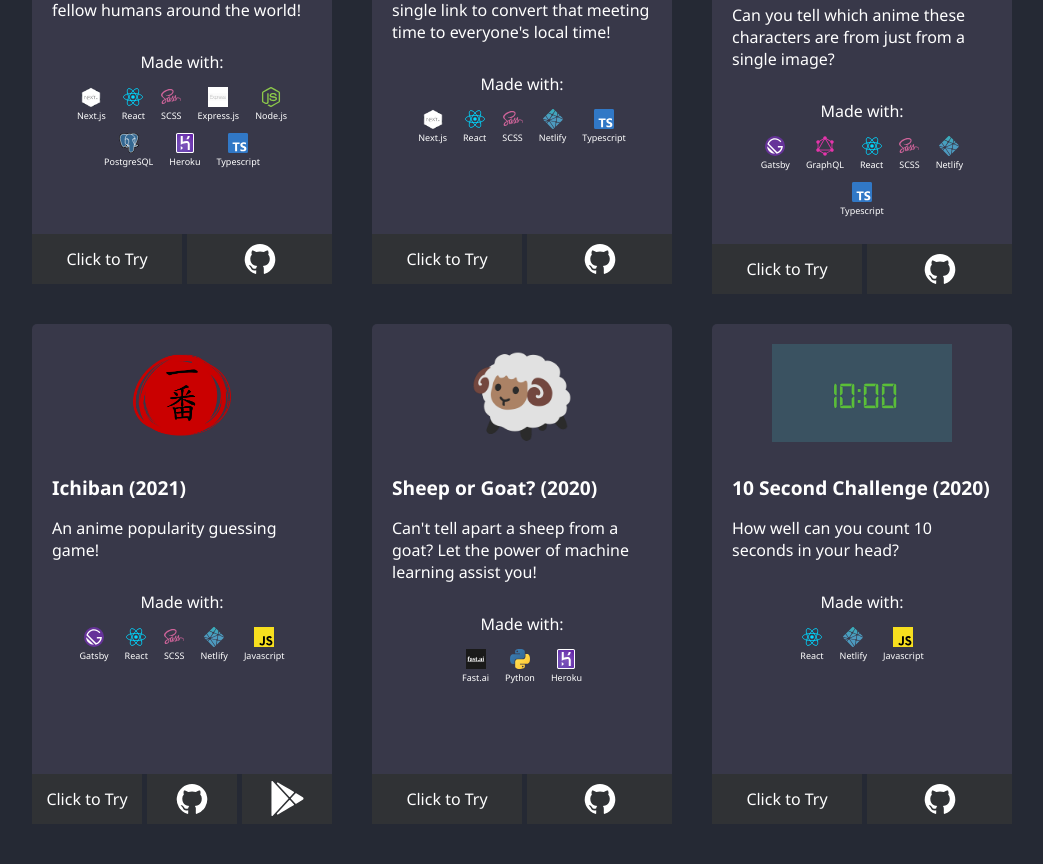
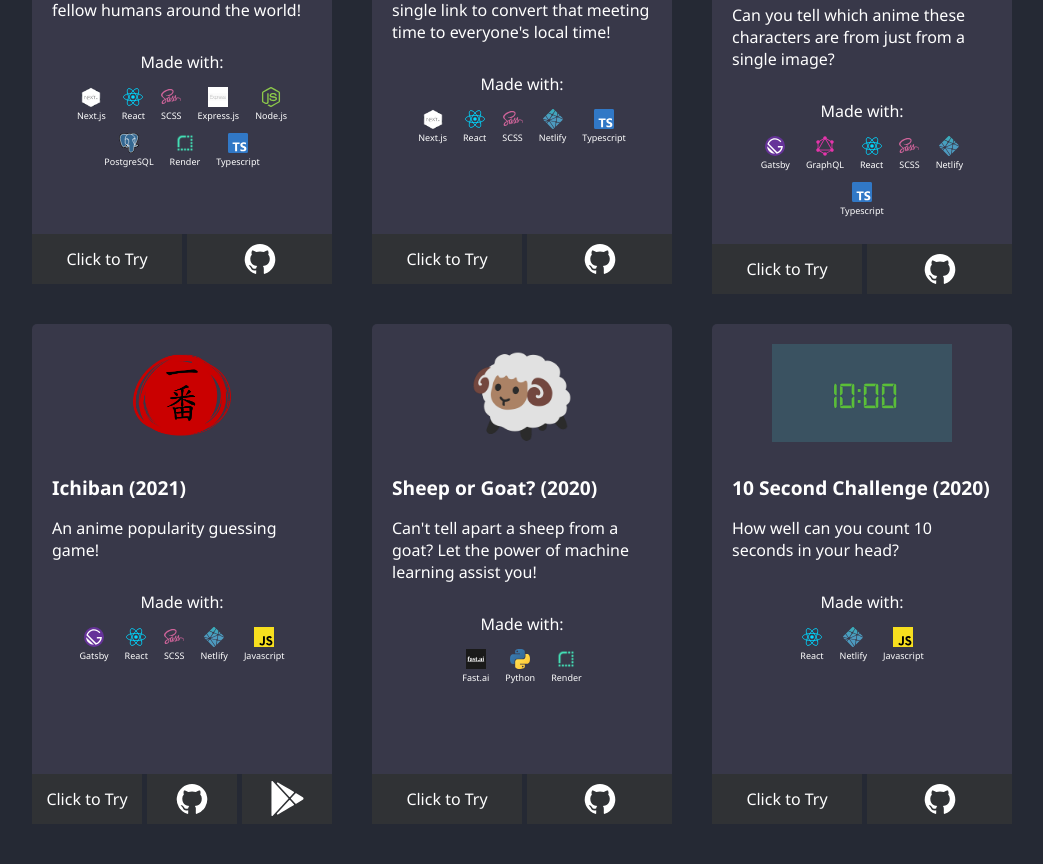
Before and after one commit to AjayLiu/ajayliu.com, a Next.js app: page /games in a window 1280 px wide. Shown: the part 2646-3510 px from the top of the page, without its empty margins (52-1095 px from the left). Built offline with nearby package versions, Linux system fonts and the light colour scheme.

Commit message:
change heroku to render

```diff
--- a/public/SkillList.tsx
+++ b/public/SkillList.tsx
@@ -163,6 +163,12 @@ const skills: Array<Skill> = [
     familiarity: 2,
   },
   {
+    image: "/img/render.png",
+    alt: "Render logo",
+    name: "Render",
+    familiarity: 2,
+  },
+  {
     image: "/img/tailwind.svg",
     alt: "TailwindCSS logo",
     name: "TailwindCSS",
--- a/src/components/Projects/Projects.tsx
+++ b/src/components/Projects/Projects.tsx
@@ -38,7 +38,7 @@ const Projects: React.FC = () => {
         "Express.js",
         "Node.js",
         "PostgreSQL",
-        "Heroku",
+        "Render",
         "Typescript",
       ])}
     />
@@ -128,6 +128,7 @@ const Projects: React.FC = () => {
               "Node.js",
               "Netlify",
               "Typescript",
+              "Render",
             ])}
           />
           <ProjectItem
@@ -168,7 +169,7 @@ const Projects: React.FC = () => {
             link="https://sheep-goat.ajayliu.com/"
             githubLink="https://github.com/AjayLiu/sheep-or-goat"
             description="Can't tell apart a sheep from a goat? Let the power of machine learning assist you!"
-            madeWith={findSkillsWithNames(["Fast.ai", "Python", "Heroku"])}
+            madeWith={findSkillsWithNames(["Fast.ai", "Python", "Render"])}
           />
           <ProjectItem
             image="/img/timerbanner.PNG"
```
Also changed, not shown: public/img/render.png (added).
